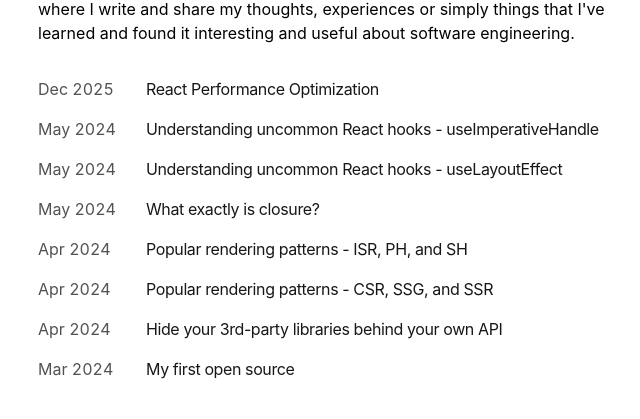
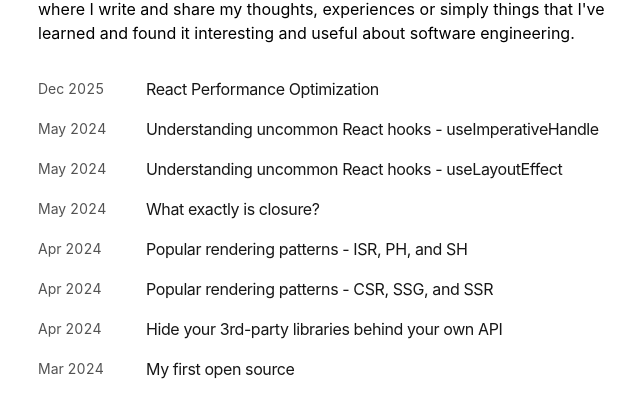
Before and after one commit to nhanluongoe/md-blog, a Next.js app: page / in a window 1280 px wide. Shown: the part 275-694 px from the top of the page, without its empty margins (314-954 px from the left). Built offline with nearby package versions, Linux system fonts and the light colour scheme.

Commit message:
style: update post date display to be smaller and vertically centered.

```diff
--- a/app/components/posts.tsx
+++ b/app/components/posts.tsx
@@ -22,7 +22,7 @@ export function BlogPosts() {
             href={`/blog/${post.slug}`}
           >
             <div className="w-full flex flex-col md:flex-row space-x-0 md:space-x-2">
-              <p className="text-neutral-600 dark:text-neutral-400 w-[100px] tabular-nums">
+              <p className="text-neutral-600 dark:text-neutral-400 w-[100px] tabular-nums text-sm self-center">
                 {formatDate(post.metadata.publishedAt, false)}
               </p>
               <p className="text-neutral-900 dark:text-neutral-100 tracking-tight">
```
